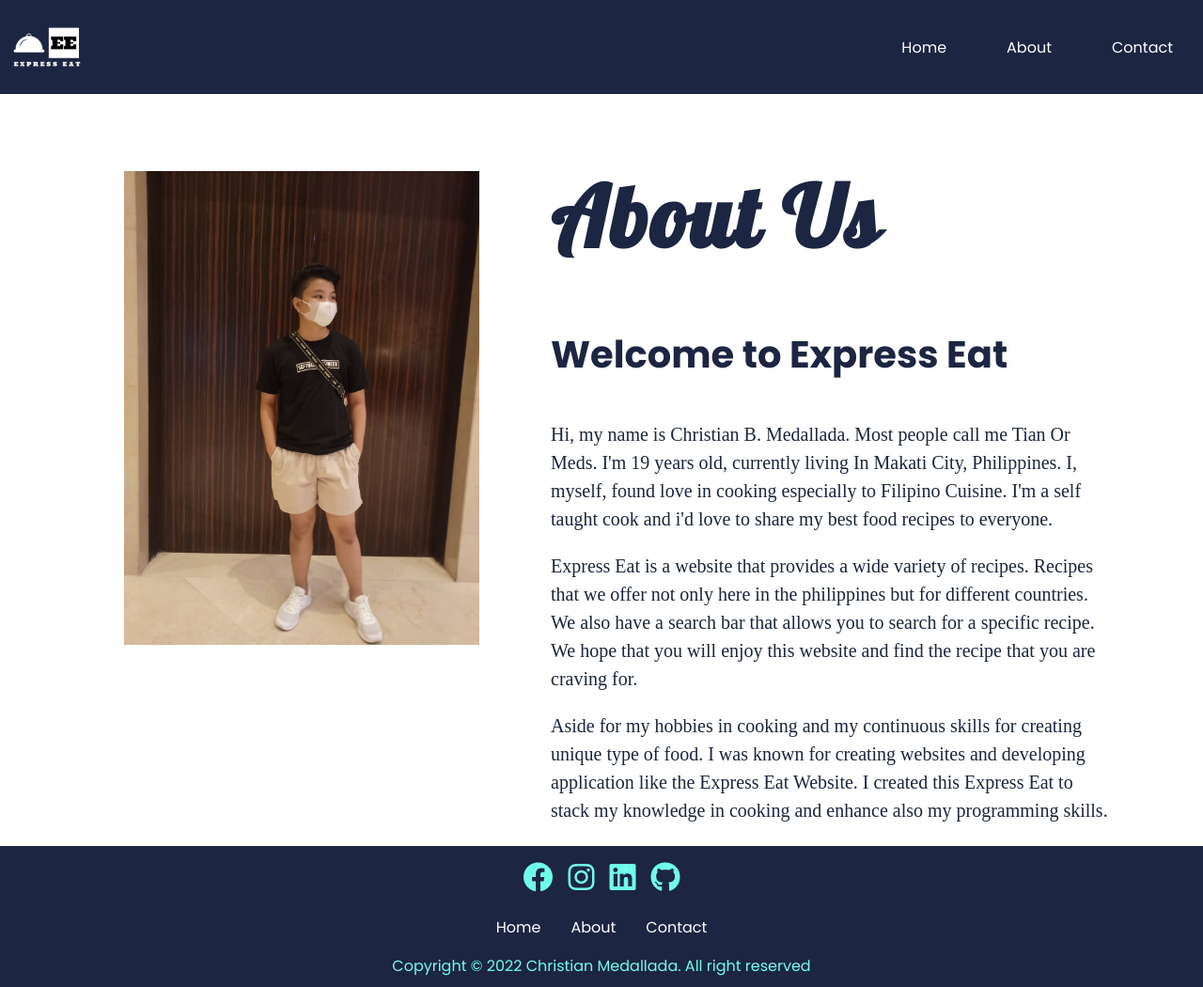
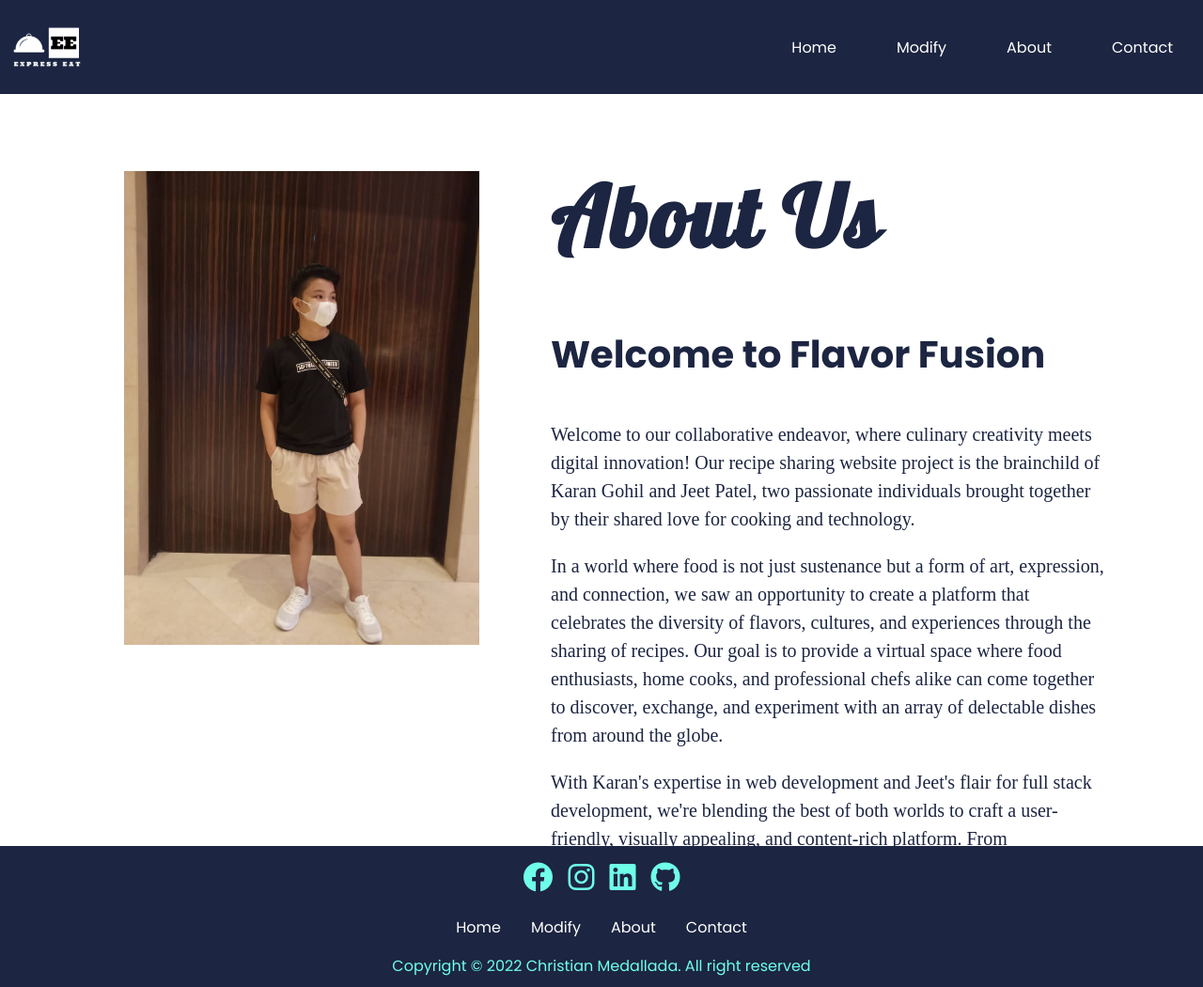
Before and after one commit to JeetPatel2612/try_eat, a plain HTML site: page ExpressEat-main/about.html in a window 1280 px wide. Shown: the whole page at 94% size. Drawn offline with Linux system fonts and the light colour scheme.

Commit message:
Update about.html

```diff
--- a/ExpressEat-main/about.html
+++ b/ExpressEat-main/about.html
@@ -23,6 +23,7 @@
                 <div class="menu-bar">
                     <ul>
                         <li><a href="index.html">Home</a></li>
+                        <li><a href="">Modify</a></li>
                         <li><a href="about.html">About</a></li>
                         <li><a href="contact.html">Contact</a></li>
                     </ul>
@@ -34,12 +35,16 @@
                 <div class="row">
                     <div class="about-content">
                         <h1>About Us</h1>
-                        <h3>Welcome to Express Eat</h3>
-                        <p>Hi, my name is Christian B. Medallada. Most people call me Tian Or Meds. I'm 19 years old, currently living In Makati City, Philippines. I, myself, found love in cooking especially to Filipino Cuisine. I'm a self taught cook and i'd love to share my best food recipes to everyone.
+                        <h3>Welcome to Flavor Fusion</h3>
+                        <p>Welcome to our collaborative endeavor, where culinary creativity meets digital innovation! Our recipe sharing website project is the brainchild of Karan Gohil and Jeet Patel, two passionate individuals brought together by their shared love for cooking and technology.
                          </p>
-                        <p>Express Eat is a website that provides a wide variety of recipes. Recipes that we offer not only here in the philippines but for different countries. We also have a search bar that allows you to search for a specific recipe. We hope that you will enjoy this website and find the recipe that you are craving for.</p>
+                        <p>In a world where food is not just sustenance but a form of art, expression, and connection, we saw an opportunity to create a platform that celebrates the diversity of flavors, cultures, and experiences through the sharing of recipes. Our goal is to provide a virtual space where food enthusiasts, home cooks, and professional chefs alike can come together to discover, exchange, and experiment with an array of delectable dishes from around the globe.</p>
 
-                        <p>Aside for my hobbies in cooking and my continuous skills for creating unique type of food. I was known for creating websites and developing application like the Express Eat Website. I created this Express Eat to stack my knowledge in cooking and enhance also my programming skills.  </p>
+                        <p>With Karan's expertise in web development and Jeet's flair for full stack development, we're blending the best of both worlds to craft a user-friendly, visually appealing, and content-rich platform. From mouthwatering appetizers to decadent desserts, our website will feature a wide range of recipes spanning various cuisines, dietary preferences, and skill levels.</p>
+
+			<p>But our project is more than just a collection of recipes; it's a community hub where users can connect, engage in lively discussions, share cooking tips, and inspire one another to embark on gastronomic adventures. Whether you're a novice in the kitchen or a seasoned pro, there's something for everyone to savor and learn on our recipe sharing website.</p>
+
+			<p>Join us on this exciting culinary journey as we transform our vision into reality, one recipe at a time. Together, let's explore the endless possibilities of flavor and creativity, and let the joy of cooking bring us closer together.</p>
                     </div>
                     <div class="img-me">
                         <img class="img-me" src="./img/Me.jpg" alt="Christian Medallada">
@@ -60,6 +65,7 @@
         </div>
             <div class="quick-bar">
                 <a href="index.html">Home</a>
+                <a href="">Modify</a>
                 <a href="about.html">About</a>
                 <a href="contact.html">Contact</a>
             </div>
```
